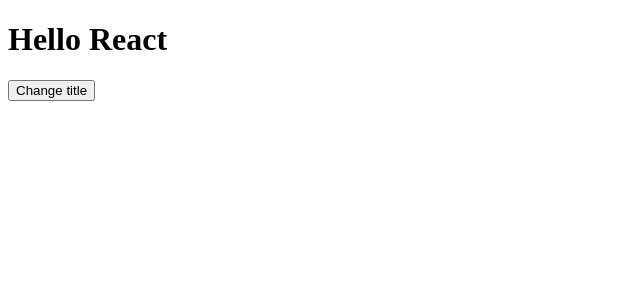
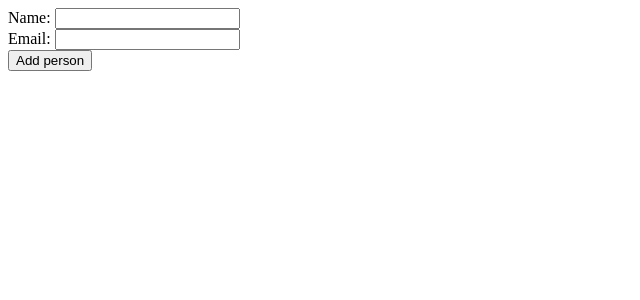
Before and after one commit to pranabdas/react-learning, a React (Create React App) app in the folder my-react-app/: page / in a window 1280 px wide. Shown: the top 300 px of the page, without its empty margins (0-640 px from the left). Built offline with nearby package versions, Linux system fonts and the light colour scheme.

Commit message:
18 react form

```diff
--- a/my-react-app/src/App.jsx
+++ b/my-react-app/src/App.jsx
@@ -1,19 +1,61 @@
-import React, { useState } from 'react';
+import React  from 'react';
 
 function App() {
 
-  const [title, setTitle] = useState("Hello React");
+  const [firstName, setFirstName] = React.useState('');
+  const [email, setEmail] = React.useState('');
+  const [people, setPeople] = React.useState([]);
 
-  const handleClick = () => {
-    (title === "Hello React") ? setTitle("Hello useState") : setTitle("Hello React")
+  const handleSubmit = (e) => {
+    e.preventDefault();
+    if (firstName && email) {
+      const person = { id: new Date().getTime().toString(), firstName, email }
+      setPeople((people) => {
+        return [...people, person]
+      });
+      setFirstName('');
+      setEmail('');
+    } else {
+      console.log('Empty value');
+    }
   };
 
   return(
     <>
-      <h1>{title}</h1>
-      <button onClick={handleClick}>Change title</button>
+      <form onSubmit={handleSubmit}>
+        <div>
+          <label htmlFor="firstName">Name: </label>
+          <input
+          type="text"
+          id="firstName"
+          name="firstName"
+          value={firstName}
+          onChange={(e) => setFirstName(e.target.value)}
+          ></input>
+        </div>
+        <div>
+          <label htmlFor="email">Email: </label>
+          <input
+          type="text"
+          id="email"
+          name="email"
+          value={email}
+          onChange={(e) => setEmail(e.target.value)}
+          ></input>
+        </div>
+        <button type="submit">Add person</button>
+      </form>
+      {
+        people.map((person) => {
+          const { id, firstName, email } = person;
+          return (<div key={id}>
+            <h4>{firstName}</h4>
+            <p>{email}</p>
+          </div>);
+        })
+      }
     </>
   );
-}
+};
 
 export default App
```
Also changed, not shown: 1 other file (tests, documents, lock files or other folders).
